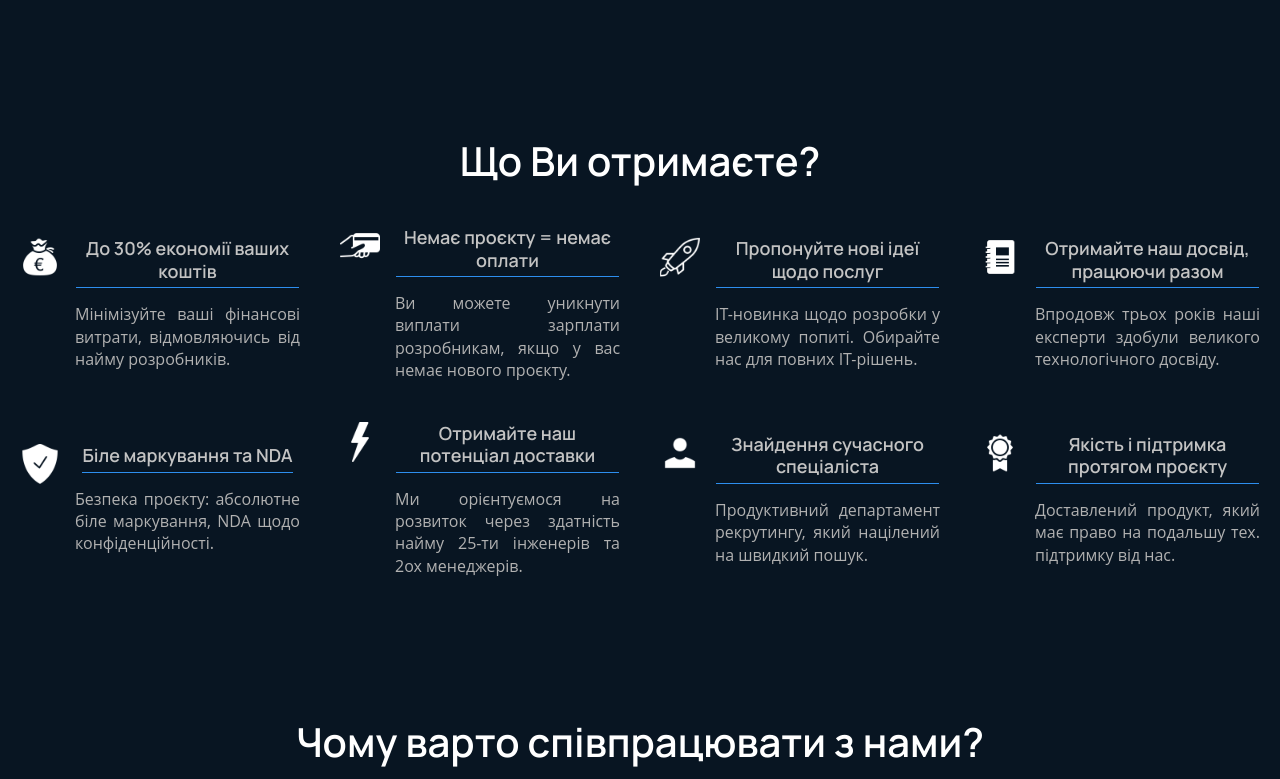
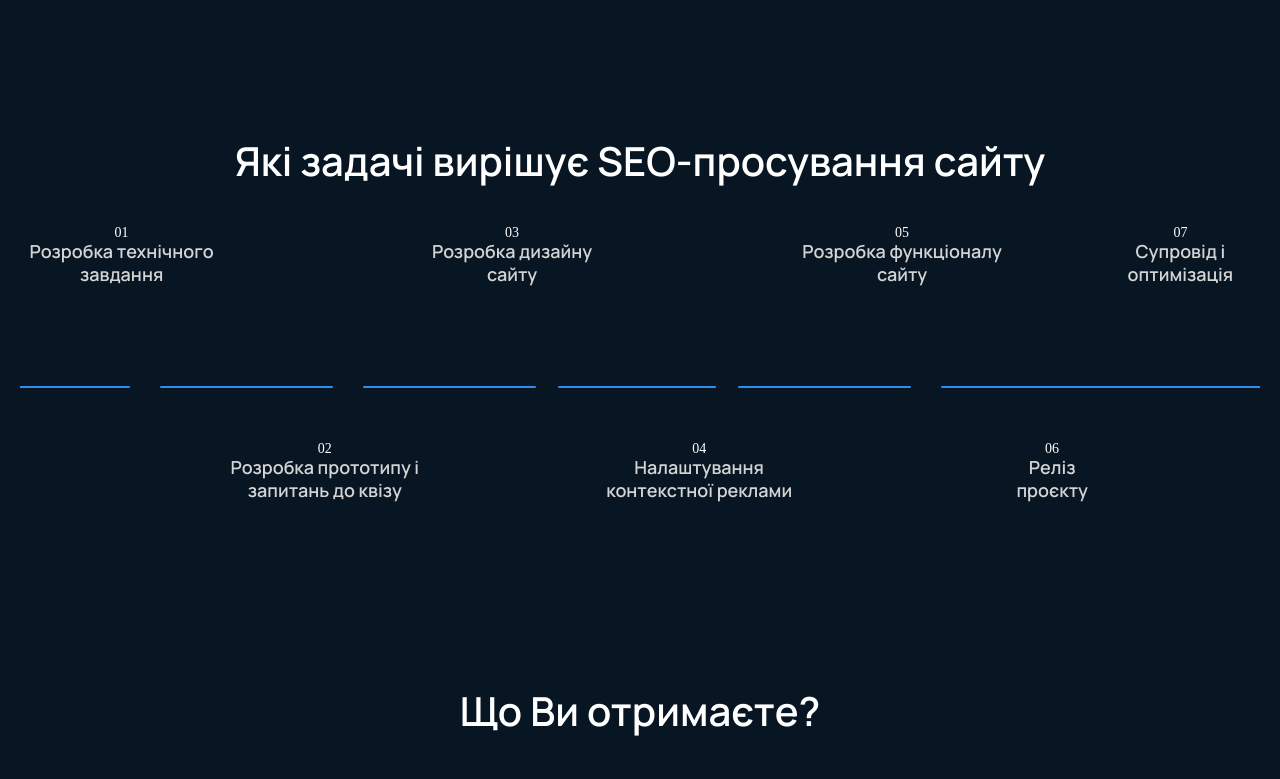
Before and after one commit to Haskarchik/FullStack, a Next.js app: page / in a window 1280 px wide. Shown: the part 760-1539 px from the top of the page. Built offline with nearby package versions, Linux system fonts and the light colour scheme.

Commit message:
add last block(need to finish)

```diff
--- /dev/null
+++ b/src/component/Stage_of_quiz_develop/Stage_of_quiz_develop.module.scss
@@ -0,0 +1,203 @@
+.Stage_of_quiz_develop {
+  margin-bottom: 140px;
+  .wrapper {
+    max-width: 1240px;
+    margin: auto;
+    .label {
+      text-align: center;
+      font-family: "Manrope";
+      font-size: 40px;
+      font-weight: 600;
+      line-height: 125%; /* 50px */
+      margin-bottom: 40px;
+    }
+    .graphik {
+      display: flex;
+      align-items: flex-end;
+      justify-content: space-between;
+      margin-bottom: 40px;
+      overflow: hidden;
+
+      .graph_card:nth-child(odd) {
+        .card_img {
+          &::after {
+            top: -20.5px;
+          }
+          &::before {
+            top: -22px;
+          }
+        }
+      }
+      .graph_card {
+        position: relative;
+        display: flex;
+        flex-direction: column;
+        align-items: center;
+        justify-content: center;
+        height: 320px;
+
+        &::after,
+        &::before {
+          content: "";
+          position: absolute;
+          top: 160px;
+          left: 7px;
+          background-color: #2d8eee;
+          border-radius: 5px;
+          width: 150px;
+          height: 2px;
+        }
+        &::after {
+          left: 140px;
+        }
+        &::before {
+          left: -40px;
+        }
+        &:hover {
+          .face {
+            transform: rotateY(180deg);
+          }
+          .speaker_right_part {
+            animation: speaker 1s linear 1;
+          }
+          .speaker_left_part {
+            animation: speaker_left 1s linear 1;
+          }
+          .statistics {
+            animation: statistics 1s linear 1;
+          }
+          .statistics_line {
+            animation: statistics_line 1s linear 1;
+          }
+          .gear {
+            transform: rotate(180deg);
+          }
+          .card_img {
+            &::after,
+            &::before {
+              background-color: #96caff;
+            }
+          }
+        }
+        .card_img {
+          margin-bottom: 12px;
+          position: relative;
+          &::after,
+          &::before {
+            transition-duration: 0.3s;
+            content: "";
+            position: absolute;
+            top: 154px;
+            left: 10px;
+            background-color: #2d8eee;
+            border-radius: 50%;
+            width: 15px;
+            height: 15px;
+          }
+          &::after {
+            top: 155.5px;
+            left: 11.5px;
+            width: 12px;
+            height: 12px;
+            border: 2px solid #081522;
+          }
+
+          img {
+            position: relative;
+            height: 40px;
+            width: 40px;
+            object-fit: contain;
+          }
+          .face {
+            transition-duration: 0.5s;
+          }
+          .face_board {
+            position: absolute;
+            top: 0px;
+            left: 0px;
+          }
+          .statistics_line {
+            position: absolute;
+            top: 0px;
+            left: 0px;
+          }
+          .statistics {
+          }
+          .speaker_left_part {
+          }
+          .speaker_right_part {
+            position: absolute;
+            top: 0px;
+            left: 0px;
+          }
+          .gear {
+            transition-duration: 1s;
+          }
+        }
+        .card_label {
+          max-width: 254px;
+          color: var(--light-grey, #d4d4d4);
+          text-align: center;
+          font-family: "Manrope";
+          font-size: 18px;
+          font-weight: 600;
+          line-height: 125%;
+          height: 90px;
+        }
+      }
+    }
+    .images {
+      display: flex;
+      align-items: center;
+      justify-content: space-between;
+      img {
+        border-radius: 10px;
+        width: 600px;
+        height: 256px;
+        object-fit: cover;
+      }
+    }
+  }
+}
+@keyframes speaker {
+  0% {
+  }
+  20% {
+    transform: scale(1.5) translate(5px, 00px);
+  }
+  30% {
+    transform: scale(1.5) translate(5px, 00px) rotate(20deg);
+  }
+  50% {
+    transform: scale(1.5) translate(5px, 00px) rotate(-20deg);
+  }
+  80% {
+    transform: scale(1.5) translate(5px, 00px) rotate(20deg);
+  }
+  100% {
+  }
+}
+@keyframes speaker_left {
+  0% {
+  }
+  50% {
+    transform: scale(1.2) translate(0px, 00px) /* rotate(20deg) */;
+  }
+  100% {
+  }
+}
+@keyframes statistics {
+  from {
+    clip-path: polygon(0 100%, 100% 0, 100% 100%, 0 100%);
+  }
+  to {
+    clip-path: polygon(0 100%, 100% 100%, 100% 0, 0 0);
+  }
+}
+@keyframes statistics_line {
+  from {
+    clip-path: polygon(0 0, 0 100%, 0 100%, 0 0);
+  }
+  to {
+    clip-path: polygon(0 0, 100% 0, 100% 100%, 0 100%);
+  }}
--- /dev/null
+++ b/src/component/Stage_of_quiz_develop/Stage_of_quiz_develop.tsx
@@ -0,0 +1,58 @@
+import React from "react";
+import style from "./Stage_of_quiz_develop.module.scss";
+import Stage_of_quiz_develop_card from "./Stage_of_quiz_develop_card";
+
+export default function Stage_of_quiz_develop() {
+  return (
+    <div className={style.Stage_of_quiz_develop}>
+      <div className={style.wrapper}>
+        <div className={style.label}>
+          Які задачі вирішує ЅЕO-просування сайту
+        </div>
+        <div className={style.graphik}>
+          <Stage_of_quiz_develop_card
+            count="01"
+            content="flex-start"
+            name="Розробка технічного
+            завдання"
+          ></Stage_of_quiz_develop_card>
+          <Stage_of_quiz_develop_card
+            count="02"
+            content="flex-end"
+            name="Розробка прототипу
+            і запитань до квізу"
+          ></Stage_of_quiz_develop_card>
+          <Stage_of_quiz_develop_card
+            count="03"
+            content="flex-start"
+            name="Розробка дизайну
+            сайту"
+          ></Stage_of_quiz_develop_card>
+          <Stage_of_quiz_develop_card
+            count="04"
+            content="flex-end"
+            name="Налаштування
+            контекстної реклами"
+          ></Stage_of_quiz_develop_card>
+          <Stage_of_quiz_develop_card
+            count="05"
+            content="flex-start"
+            name="Розробка функціоналу
+            сайту"
+          ></Stage_of_quiz_develop_card>
+          <Stage_of_quiz_develop_card
+            count="06"
+            content="flex-end"
+            name="Реліз проєкту"
+          ></Stage_of_quiz_develop_card>
+          <Stage_of_quiz_develop_card
+            count="07"
+            content="flex-start"
+            name="Супровід і
+            оптимізація"
+          ></Stage_of_quiz_develop_card>
+        </div>
+      </div>
+    </div>
+  );
+}
--- /dev/null
+++ b/src/component/Stage_of_quiz_develop/Stage_of_quiz_develop_card.tsx
@@ -0,0 +1,22 @@
+import React from "react";
+import style from "./Stage_of_quiz_develop.module.scss";
+
+interface cardInterface {
+  name: string;
+  count: string;
+  content: string;
+}
+
+export default function Stage_of_quiz_develop_card({
+  name,
+  content,
+  count,
+}: cardInterface) {
+  return (
+    <div className={style.graph_card} style={{ justifyContent: `${content}` }}>
+      <div className={style.card_count}>{count}</div>
+
+      <div className={style.card_label}>{name}</div>
+    </div>
+  );
+}
--- a/src/pages/index.tsx
+++ b/src/pages/index.tsx
@@ -1,62 +1,55 @@
-import Head from 'next/head'
-import Image from 'next/image'
-import { Inter } from 'next/font/google'
-import styles from '@/styles/Home.module.css'
-import How_we_work from '../component/How_we_work/How_we_work'
-import First_main_screen from '@/component/First_screen/First_main_screen'
-import What_sites_we_develop from '@/component/What_sites_we_develop/What_sites_we_develop'
-import Tehnology from '@/component/Tehnology/Tehnology'
-import We_protect from '@/component/We_protect/We_protect'
-import Why_choose_us from '@/component/Why_choose_us/Why_choose_us'
-import What_services_we_offer from '@/component/What_services_we_offer/What_services_we_offer'
-import Why_cooperate_with_us from '@/component/Why_cooperate_with_us/Why_cooperate_with_us'
-import What_you_get from '@/component/What_you_get/What_you_get'
-import What_do_SEO from '@/component/What_do_SEO/What_do_SEO'
-
-const inter = Inter({ subsets: ['latin'] })
+import Head from "next/head";
+import Image from "next/image";
+import { Inter } from "next/font/google";
+import styles from "@/styles/Home.module.css";
+import How_we_work from "../component/How_we_work/How_we_work";
+import First_main_screen from "@/component/First_screen/First_main_screen";
+import What_sites_we_develop from "@/component/What_sites_we_develop/What_sites_we_develop";
+import Tehnology from "@/component/Tehnology/Tehnology";
+import We_protect from "@/component/We_protect/We_protect";
+import Why_choose_us from "@/component/Why_choose_us/Why_choose_us";
+import What_services_we_offer from "@/component/What_services_we_offer/What_services_we_offer";
+import Why_cooperate_with_us from "@/component/Why_cooperate_with_us/Why_cooperate_with_us";
+import What_you_get from "@/component/What_you_get/What_you_get";
+import What_do_SEO from "@/component/What_do_SEO/What_do_SEO";
+import Stage_of_quiz_develop from "@/component/Stage_of_quiz_develop/Stage_of_quiz_develop";
 
 export default function Home() {
   return (
     <main>
-        <section>
-      <What_do_SEO/>
-
+      <section>
+        <What_do_SEO />
       </section>
       <section>
-      <What_you_get/>
-
+        <Stage_of_quiz_develop />
       </section>
       <section>
-      <Why_cooperate_with_us/>
-
-      </section>
-       <section>
-      <What_services_we_offer/>
-
-      </section>
-        <section>
-      <We_protect/>
-
+        <What_you_get />
       </section>
       <section>
-      <Why_choose_us/>
-
+        <Why_cooperate_with_us />
       </section>
       <section>
-      <How_we_work/>
-
-      </section>  <section>
-      <Tehnology/>
-
-      </section> <section>
-      <What_sites_we_develop/>
-
+        <What_services_we_offer />
       </section>
       <section>
-      <First_main_screen/>
-
+        <We_protect />
       </section>
-
+      <section>
+        <Why_choose_us />
+      </section>
+      <section>
+        <How_we_work />
+      </section>{" "}
+      <section>
+        <Tehnology />
+      </section>{" "}
+      <section>
+        <What_sites_we_develop />
+      </section>
+      <section>
+        <First_main_screen />
+      </section>
     </main>
-  )
+  );
 }
```
